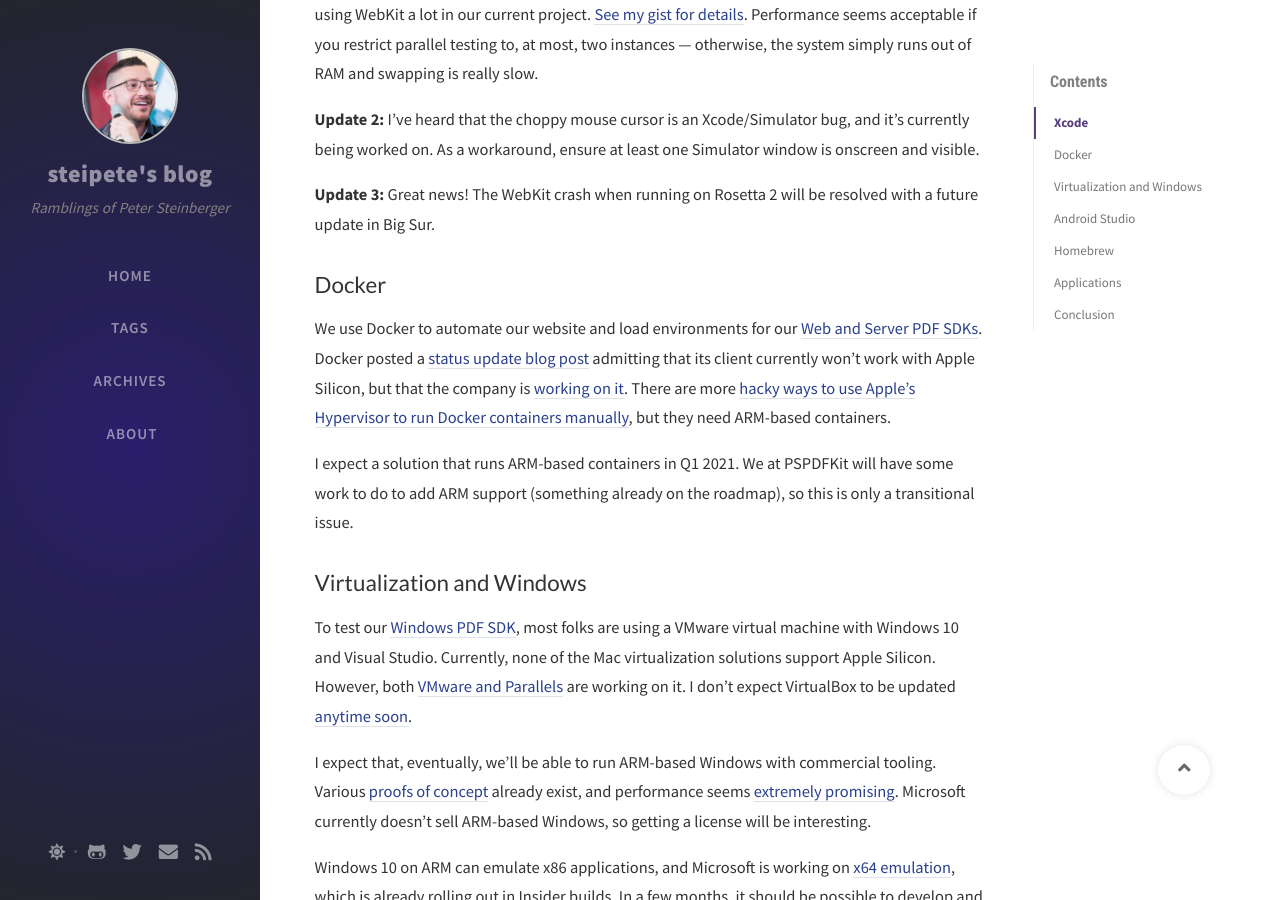
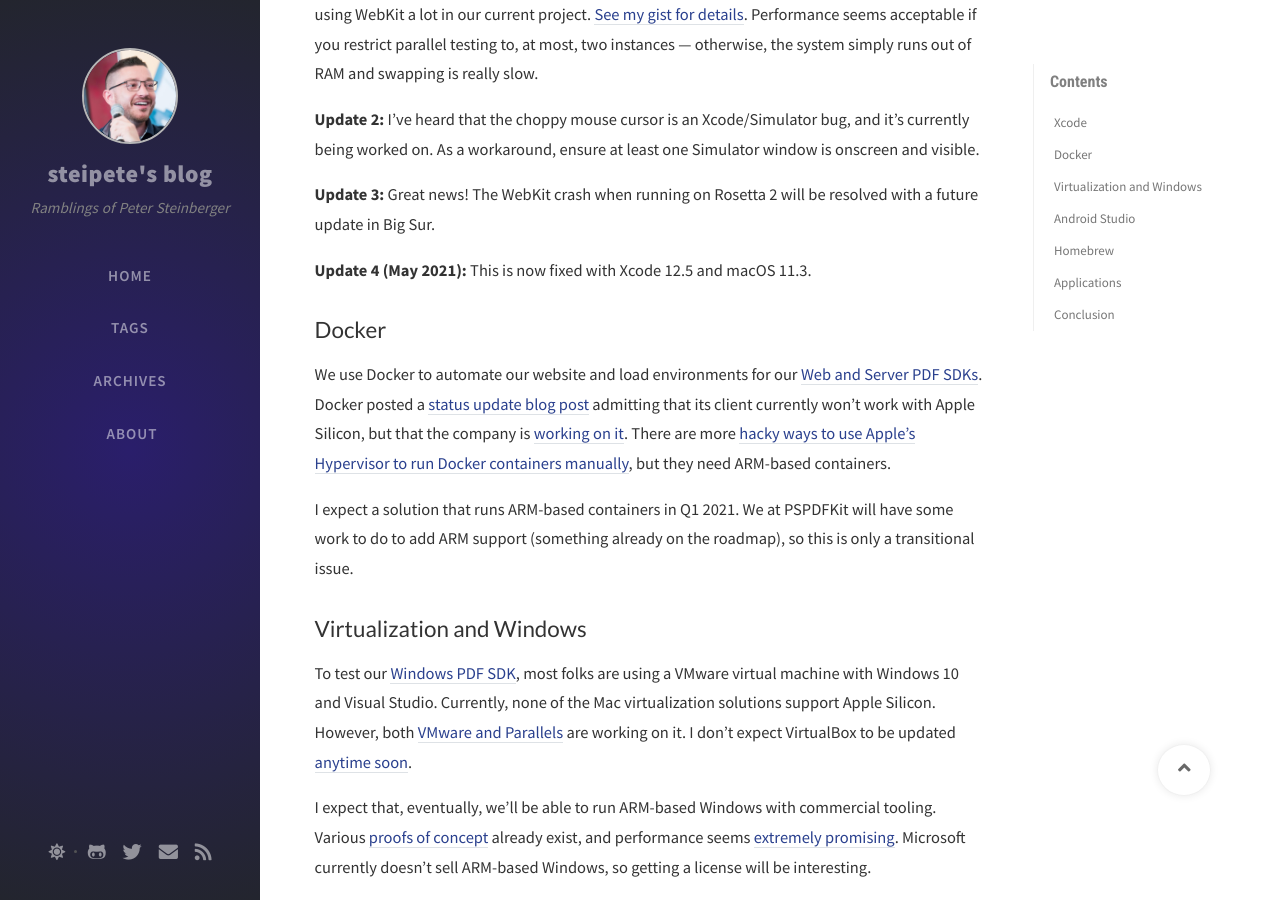
Before and after one commit to steipete/steipete.com, a Jekyll site: the page built from _posts/2020-11-28-apple-silicon-m1-a-developer-perspective.md, in a window 1280 px wide and 900 px high, scrolled down 1521 px. Built offline with Jekyll 4.4.1, drawn with Linux system fonts in a browser that asks for light colours; nearby versions of some CDN libraries; comment, search, counter and statistics services are not loaded.

Commit message:
add final update

```diff
--- a/_posts/2020-11-28-apple-silicon-m1-a-developer-perspective.md
+++ b/_posts/2020-11-28-apple-silicon-m1-a-developer-perspective.md
@@ -28,6 +28,8 @@
 **Update 2:** I’ve heard that the choppy mouse cursor is an Xcode/Simulator bug, and it’s currently being worked on. As a workaround, ensure at least one Simulator window is onscreen and visible.
 
 **Update 3:** Great news! The WebKit crash when running on Rosetta 2 will be resolved with a future update in Big Sur.
+
+**Update 4 (May 2021):** This is now fixed with Xcode 12.5 and macOS 11.3.
 
 ## Docker
 
```
